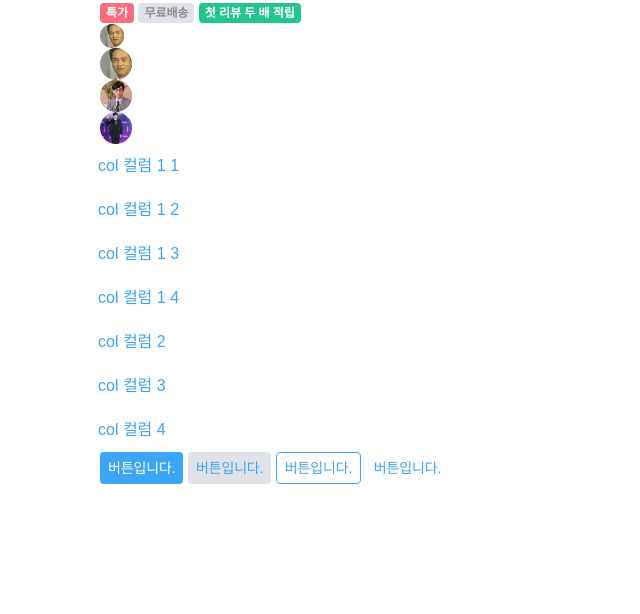
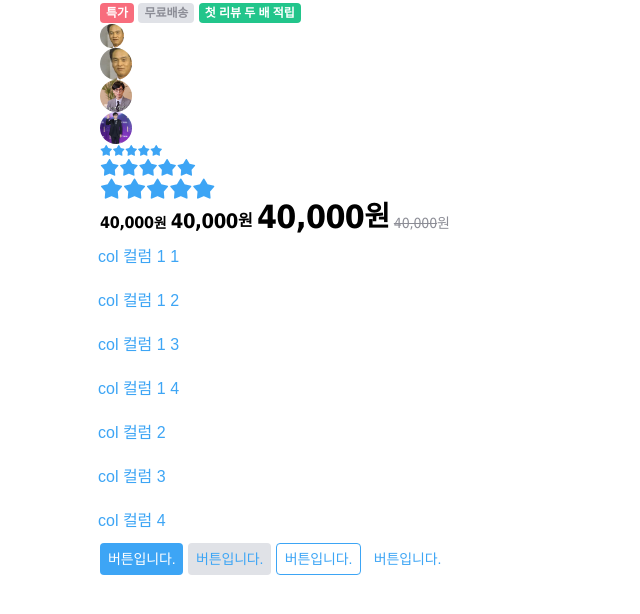
Before and after one commit to developedbyssony/SCSS, a website: page index.html in a window 1280 px wide. Shown: the whole page, without its empty margins (0-640 px from the left). Drawn offline with nearby package versions, Linux system fonts and the light colour scheme; files whose address does not match are found by name.

Commit message:
💄 implement prices components

```diff
--- a/index.html
+++ b/index.html
@@ -47,6 +47,49 @@
             </div>
             <div class="avatar-test">
             <img src="./assets/img/img-user-03.png" alt="세로가 긴 유재석 아저씨">
+            </div>
+        </div>
+
+        <div>
+            <div class="star-rating-13">
+                <i class="ic-star is-active"></i>
+                <i class="ic-star is-active"></i>
+                <i class="ic-star is-active"></i>
+                <i class="ic-star is-active"></i>
+                <i class="ic-star is-active"></i>
+            </div>
+            <div class="star-rating-20">
+                <i class="ic-star is-active"></i>
+                <i class="ic-star is-active"></i>
+                <i class="ic-star is-active"></i>
+                <i class="ic-star is-active"></i>
+                <i class="ic-star is-active"></i>
+            </div>
+            <div class="star-rating-24">
+                <i class="ic-star is-active"></i>
+                <i class="ic-star is-active"></i>
+                <i class="ic-star is-active"></i>
+                <i class="ic-star is-active"></i>
+                <i class="ic-star is-active"></i>
+            </div>
+        </div>
+
+        <div>
+            <div class="price-16">
+                <strong class="amount">40,000</strong>
+                <span class="currency">원</span>
+            </div>
+            <div class="price-20">
+                <strong class="amount">40,000</strong>
+                <span class="currency">원</span>
+            </div>
+            <div class="price-32">
+                <strong class="amount">40,000</strong>
+                <span class="currency">원</span>
+            </div>
+            <div class="price-off">
+                <strong class="amount">40,000</strong>
+                <span class="currency">원</span>
             </div>
         </div>
         <div class="row">
--- a/styles/base/_reset.scss
+++ b/styles/base/_reset.scss
@@ -1,7 +1,6 @@
 * {
   margin: 0;
   font-family: $font-main;
-  -webkit-font-smoothing: antialiased;
   -moz-osx-font-smoothing: grayscale;
   box-sizing: border-box;
 }
--- a/styles/constants/_colors.scss
+++ b/styles/constants/_colors.scss
@@ -1,4 +1,3 @@
-/* gray scale 분석 */
 $black: #000;
 $gray-special: #191a20;
 $gray-primary: #3f4150;
@@ -6,7 +5,7 @@ $gray-subcolor: #8c8d96;
 $gray-tertiary: #b2b3b9;
 $gray-border: #e0e2e7;
 $gray-bgc: #f7f8fa;
-$white: #ffffff;
+$white: #fff;
 
 $primary-color: #3da5f5;
 $primary-color-dark: #3186c4;
--- a/styles/main.scss
+++ b/styles/main.scss
@@ -14,5 +14,7 @@
 @import './modules/buttons';
 @import './modules/tags';
 @import './modules/avatar';
+@import './modules/star-ratings';
+@import './modules/prices';
 
 @import './layouts/grids';
--- a/styles/mixins/_responsive.scss
+++ b/styles/mixins/_responsive.scss
@@ -14,13 +14,11 @@
 .section {
   @include responsive(T) {
     font-size: 10px;
-    color: red;
     .ic-close {
       font-size: 20px;
     }
   }
 
   @include responsive(D) {
-    color: blue;
   }
 }
--- a/styles/modules/_avatar.scss
+++ b/styles/modules/_avatar.scss
@@ -15,7 +15,6 @@
   @extend %avata-base;
   width: 32px;
   height: 32px;
-  background-color: pink;
 }
 
 .avatar-24 {
--- /dev/null
+++ b/styles/modules/_prices.scss
@@ -0,0 +1,74 @@
+%price-base {
+  @include inline-flexbox(start);
+
+  .amount {
+    font-family: $font-price;
+    line-height: 1;
+  }
+  .currency {
+    font-family: $font-main;
+  }
+}
+
+.price-16,
+.price-20,
+.price-32 {
+  @extend %price-base;
+  color: $black;
+
+  .amount {
+    font-weight: 700;
+    letter-spacing: -0.02em;
+  }
+
+  .currency {
+    font-weight: bold;
+  }
+}
+
+.price-16 {
+  .amount {
+    font-size: 16px;
+  }
+  .currency {
+    @include text-style(14);
+  }
+}
+
+.price-20 {
+  .amount {
+    font-size: 20px;
+  }
+  .currency {
+    @include text-style(16);
+  }
+}
+
+.price-32 {
+  .amount {
+    font-size: 32px;
+  }
+  .currency {
+    font-size: 28px;
+    font-weight: 700;
+    line-height: 32px;
+    letter-spacing: -0.02em;
+  }
+}
+
+.price-off {
+  @extend %price-base;
+  color: $gray-subcolor;
+
+  .amount {
+    font-size: 14px;
+    font-weight: 400;
+    letter-spacing: -0.01em;
+    text-decoration: line-through;
+  }
+
+  .currency {
+    @include text-style(14);
+    font-size: 400;
+  }
+}
--- /dev/null
+++ b/styles/modules/_star-ratings.scss
@@ -0,0 +1,26 @@
+%star-rating-base {
+  @include flexbox(start);
+
+  .ic-start {
+    color: $gray-border;
+
+    &.is-active {
+      color: $primary-color;
+    }
+  }
+}
+
+.star-rating-13 {
+  @extend %star-rating-base;
+  font-size: 13px;
+}
+
+.star-rating-20 {
+  @extend %star-rating-base;
+  font-size: 20px;
+}
+
+.star-rating-24 {
+  @extend %star-rating-base;
+  font-size: 24px;
+}
--- a/styles/modules/_tags.scss
+++ b/styles/modules/_tags.scss
@@ -4,8 +4,8 @@
   @include text-style(12);
   height: 20px;
   padding: 0 6px;
+  font-weight: 700;
   border-radius: 4px;
-  font-weight: 700;
 }
 
 .tag-red {
```
Also changed, not shown: style.css, 1 other file.
